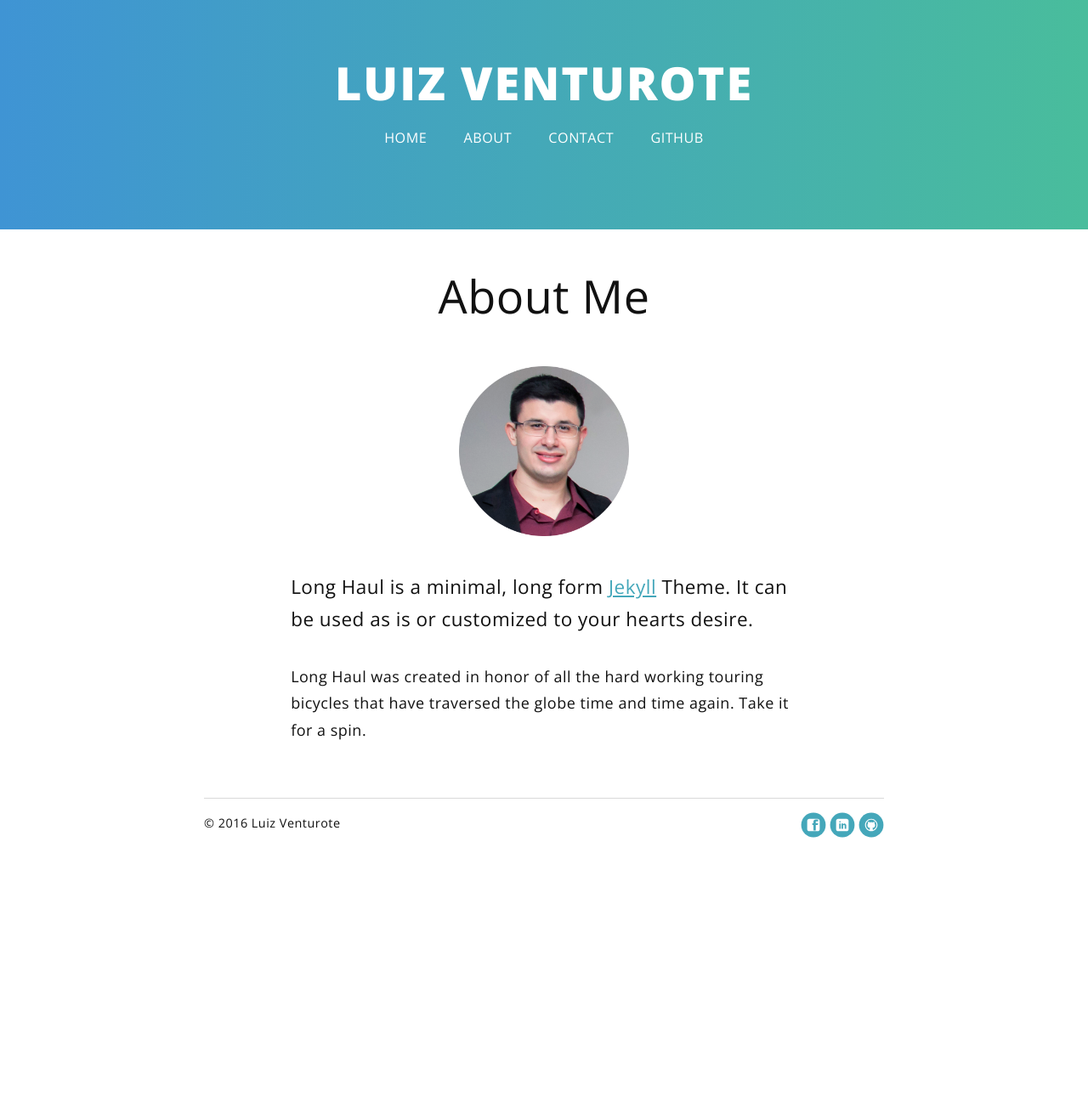
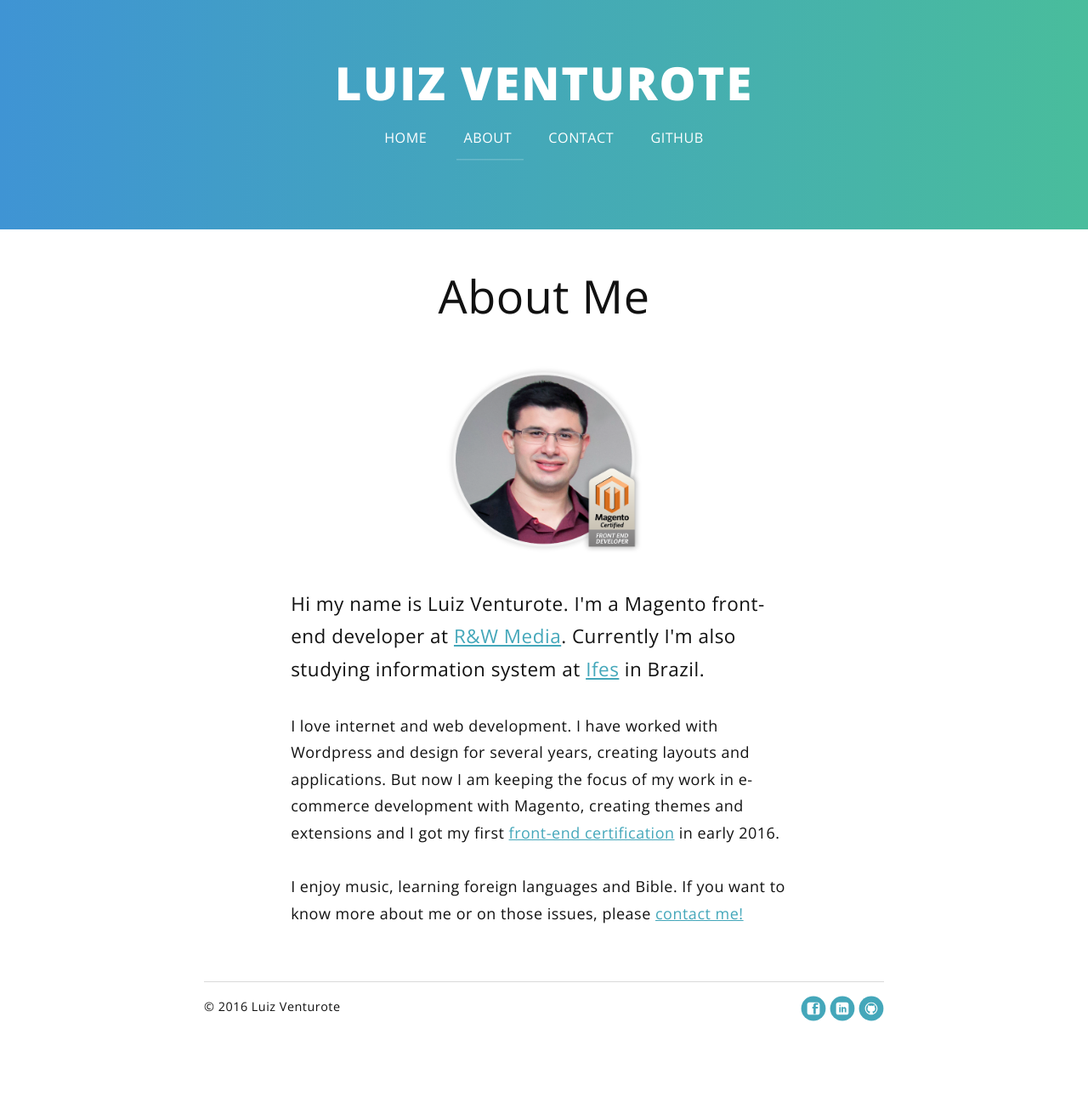
Before and after one commit to luizventurote/luizventurote.github.com, a Jekyll site: the page built from about.md, in a window 1280 px wide. Shown: the whole page at 85% size. Built offline with Jekyll 4.4.1, drawn with Linux system fonts in a browser that asks for light colours; nearby versions of some CDN libraries; Markdown is read by kramdown in place of the engine named in the settings; before the commit the page ends 1073 px from its top, so only the background shows below that.

Commit message:
Adds about me page

```diff
--- a/_config.yml
+++ b/_config.yml
@@ -16,15 +16,15 @@ navigation:
  - title: Home
    url: /index.html
  - title: About
-   url: https://br.linkedin.com/in/luizventurote
+   url: /about
  - title: Contact
-   url: mailto:luizventurote@hotmail.com
+   url: mailto:luizventurote@gmail.com
 
 social:
    github: luizventurote
    twitter:
    facebook: luizventurote
    linkedin: https://br.linkedin.com/in/luizventurote
-   email: luizventurote@hotmail.com
+   email: luizventurote@gmail.com
 
 google_analytics: "UA-58263416-1"
--- a/about.md
+++ b/about.md
@@ -1,6 +1,6 @@
 ---
 layout: default
-title: Sobre Luiz Venturote
+title: About Luiz Venturote
 ---
 
 <div class="post">
@@ -8,6 +8,11 @@ title: Sobre Luiz Venturote
   <div class="avatar">
     <img src="{{ '/assets/img/avatar.png' | prepend: site.baseurl }}" alt="Luiz Venturote">
   </div>
-	<p class="intro">Long Haul is a minimal, long form <a href="http://jekyllrb.com">Jekyll</a> Theme. It can be used as is or customized to your hearts desire.</p>
-	<p>Long Haul was created in honor of all the hard working touring bicycles that have traversed the globe time and time again. Take it for a spin.</p>
+
+	<p class="intro">Hi my name is Luiz Venturote. I'm a Magento front-end developer at <a href="https://www.randwmedia.com/" target="_blank">R&W Media</a>. Currently I'm also studying information system at <a href="http://www.ifes.edu.br/" target="_blank">Ifes</a> in Brazil.</p>
+
+	<p>I love internet and web development. I have worked with Wordpress and design for several years, creating layouts and applications. But now I am keeping the focus of my work in e-commerce development with Magento, creating themes and extensions and I got my first <a href="https://www.magentocommerce.com/certification/directory/dev/2261168/" target="_blank">front-end certification</a> in early 2016.</p>
+
+	<p>I enjoy music, learning foreign languages and Bible. If you want to know more about me or on those issues, please <a href="mailto:{{ site.social.email }}">contact me!</a></p>
+
 </div>
--- a/assets/scss/modules/_avatar.scss
+++ b/assets/scss/modules/_avatar.scss
@@ -2,8 +2,8 @@
 	text-align: center;
 
 	img {
-		width: 200px;
-		height: 200px;
+		width: 230px;
+		height: 230px;
 	}
 
 }
```
Also changed, not shown: assets/css/style.css, assets/img/avatar.png.
